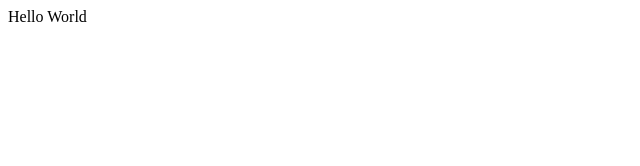
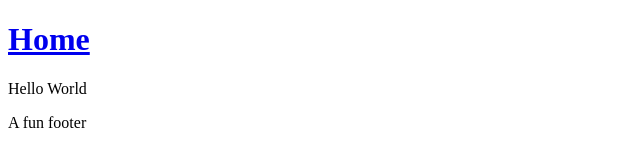
Before and after one commit to laurieontech/blog-course, a Gatsby site: page / in a window 1280 px wide. Shown: the whole page, without its empty margins (0-640 px from the left). Built offline with nearby package versions, Linux system fonts and the light colour scheme; Gatsby itself is replaced by a stand-in of ours.

Commit message:
Add layout component and use it

```diff
--- /dev/null
+++ b/src/components/layout.js
@@ -0,0 +1,18 @@
+import React from "react"
+import { Link } from "gatsby"
+
+const Layout = ({ children }) => (
+  <div>
+    <header>
+      <h1>
+        <Link to="/">Home</Link>
+      </h1>
+    </header>
+    <main>{children}</main>
+    <footer>
+      <p>A fun footer</p>
+    </footer>
+  </div>
+)
+
+export default Layout
--- a/src/pages/index.js
+++ b/src/pages/index.js
@@ -1,7 +1,12 @@
-import * as React from "react";
+import * as React from "react"
+import Layout from "../components/layout"
 
 const IndexPage = () => {
-  return <div>Hello World</div>;
-};
+  return (
+    <Layout>
+      <div>Hello World</div>
+    </Layout>
+  )
+}
 
-export default IndexPage;
+export default IndexPage
```
Also changed, not shown: src/pages/404.js (+9 -4 lines), 1 other file.
